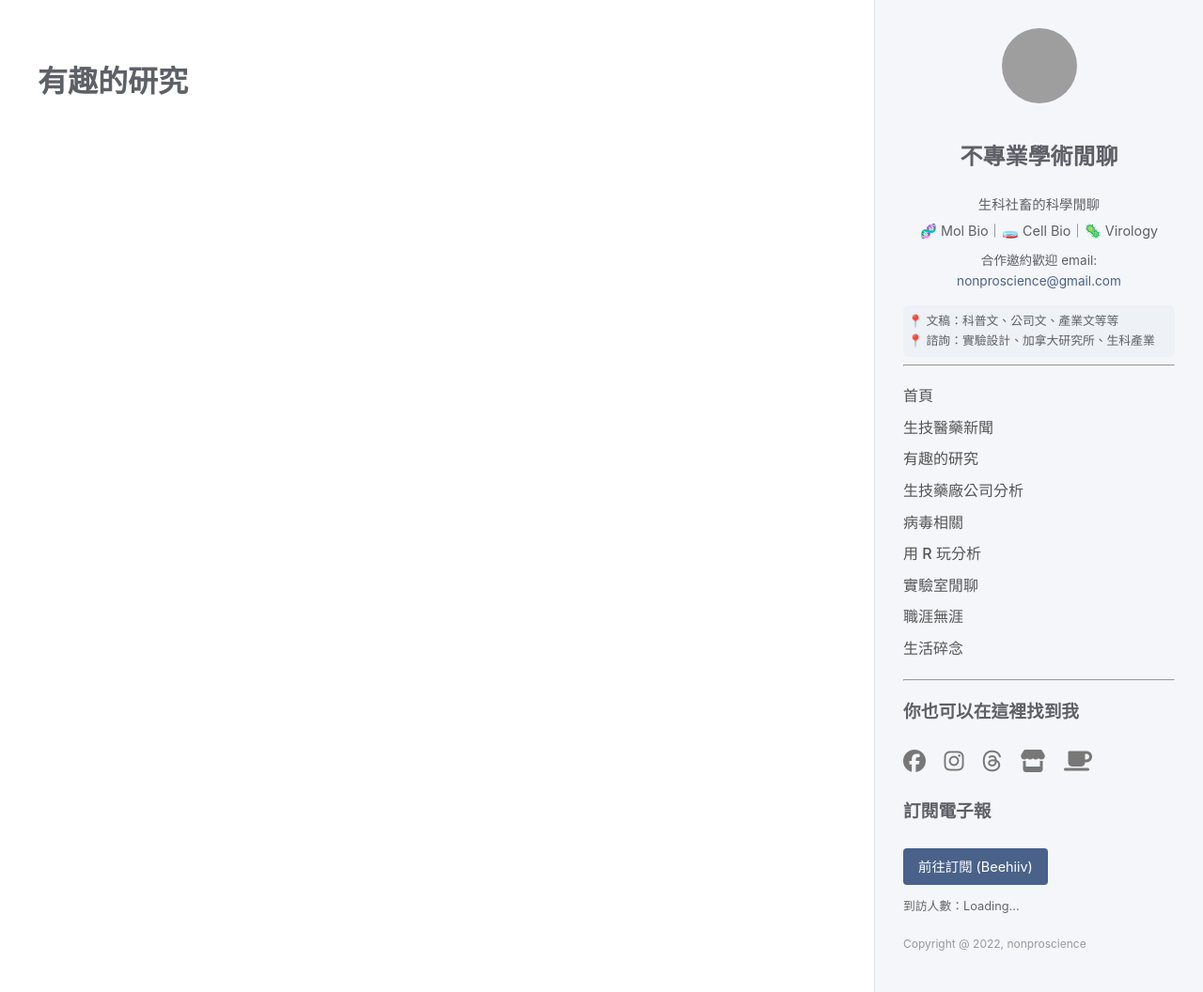
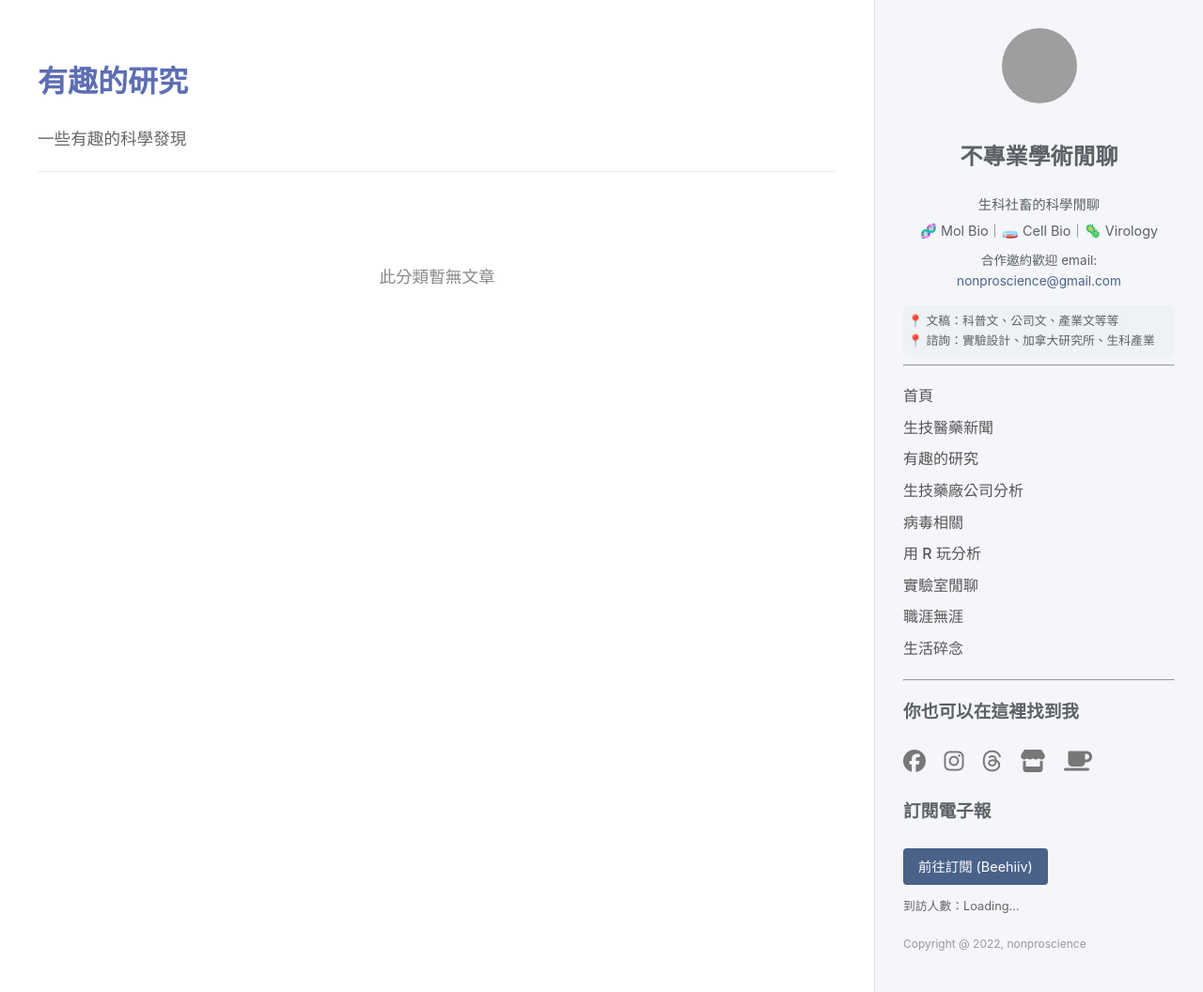
Before and after one commit to lindakang/lindakang.github.io, a Jekyll site: the page built from category/research.md, in a window 1280 px wide and 1056 px high. Shown: the whole window at 94% size. Built offline with Jekyll 4.4.1, drawn with Linux system fonts in a browser that asks for light colours; comment, search, counter and statistics services are not loaded; grey boxes are pictures that could not be loaded.

Commit message:
Update research.md

```diff
--- a/category/research.md
+++ b/category/research.md
@@ -1,29 +1,6 @@
 ---
-layout: default
+layout: category
 title: 有趣的研究
-permalink: /category/research
+description: 一些有趣的科學發現
+taxonomy: "有趣的研究"
 ---
-
-{% assign page-category = "有趣的研究" %}
-
-# {{ page.title }}
-
-<div class="post-list">
-  <ul>
-    {% for post in site.categories[page-category] %}
-      <li style="margin-bottom: 25px; list-style: none;">
-        <span style="color: #666; font-size: 0.9em;">{{ post.date | date: "%Y-%m-%d" }}</span>
-        <br>
-        <a href="{{ post.url | relative_url }}" style="font-size: 1.4em; font-weight: bold;">{{ post.title }}</a>
-        <br>
-        <p>{{ post.excerpt | strip_html | truncatewords: 30 }}</p>
-        <a href="{{ post.url | relative_url }}" style="font-size: 0.9em;">繼續閱讀...</a>
-        <hr style="margin-top: 15px; border: 0; border-top: 1px solid #eee;">
-      </li>
-    {% endfor %}
-  </ul>
-
-  {% if site.categories[page-category].size == 0 %}
-    <p>目前此分類尚無文章。</p>
-  {% endif %}
-</div>
```
